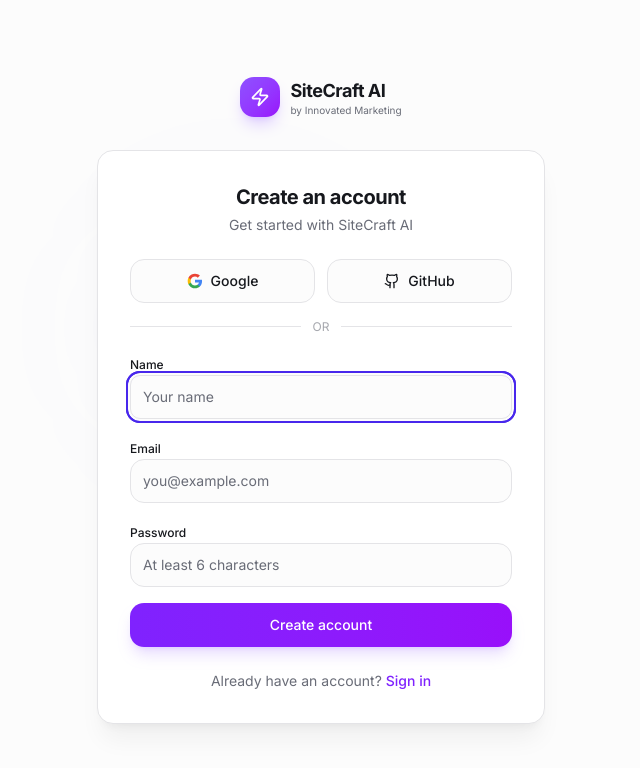
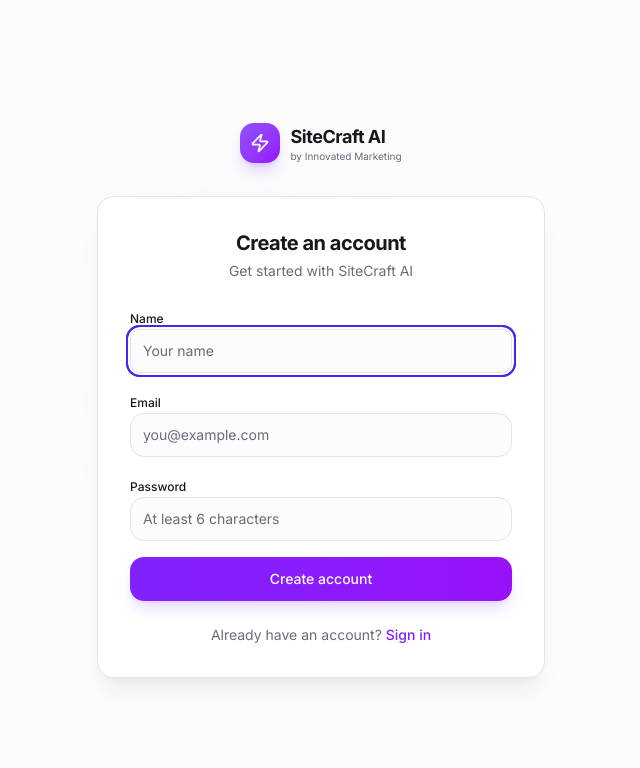
Before and after one commit to greenisi/sitecraft-ai, a Next.js app: page /signup in a window 1280 px wide. Shown: the top 768 px of the page, without its empty margins (319-959 px from the left). Built offline with nearby package versions, Linux system fonts and the light colour scheme.

Commit message:
feat: remove Google and GitHub OAuth buttons from signup page

```diff
--- a/src/app/(auth)/signup/page.tsx
+++ b/src/app/(auth)/signup/page.tsx
@@ -2,7 +2,7 @@
 
 import { useState } from 'react';
 import Link from 'next/link';
-import { Loader2, Github } from 'lucide-react';
+import { Loader2 } from 'lucide-react';
 import { createClient } from '@/lib/supabase/client';
 import { Button } from '@/components/ui/button';
 import { Input } from '@/components/ui/input';
@@ -14,33 +14,58 @@ export default function SignupPage() {
   const [password, setPassword] = useState('');
   const [error, setError] = useState<string | null>(null);
   const [isLoading, setIsLoading] = useState(false);
-  const [oauthLoading, setOauthLoading] = useState<string | null>(null);
 
   async function handleEmailSignup(e: React.FormEvent<HTMLFormElement>) {
     e.preventDefault();
     setError(null);
-    if (!displayName.trim()) { setError('Please enter your name.'); return; }
-    if (!email.trim()) { setError('Please enter your email address.'); return; }
-    if (!password) { setError('Please enter a password.'); return; }
-    if (password.length < 6) { setError('Password must be at least 6 characters long.'); return; }
+
+    if (!displayName.trim()) {
+      setError('Please enter your name.');
+      return;
+    }
+    if (!email.trim()) {
+      setError('Please enter your email address.');
+      return;
+    }
+    if (!password) {
+      setError('Please enter a password.');
+      return;
+    }
+    if (password.length < 6) {
+      setError('Password must be at least 6 characters long.');
+      return;
+    }
+
     setIsLoading(true);
+
     try {
       const response = await fetch('/api/auth/signup', {
         method: 'POST',
         headers: { 'Content-Type': 'application/json' },
-        body: JSON.stringify({ email: email.trim(), password, displayName: displayName.trim() }),
+        body: JSON.stringify({
+          email: email.trim(),
+          password,
+          displayName: displayName.trim(),
+        }),
       });
+
       if (!response.ok) {
         const data = await response.json();
         setError(data.error || 'Signup failed');
         return;
       }
+
       const supabase = createClient();
       const { error: signInError } = await supabase.auth.signInWithPassword({
         email: email.trim(),
         password,
       });
-      if (signInError) { setError(signInError.message); return; }
+
+      if (signInError) {
+        setError(signInError.message);
+        return;
+      }
+
       window.location.href = '/dashboard';
     } catch {
       setError('An unexpected error occurred. Please try again.');
@@ -48,26 +73,6 @@ export default function SignupPage() {
       setIsLoading(false);
     }
   }
-
-  async function handleOAuthLogin(provider: 'google' | 'github') {
-    setError(null);
-    setOauthLoading(provider);
-    try {
-      const supabase = createClient();
-      const { error: oauthError } = await supabase.auth.signInWithOAuth({
-        provider,
-        options: {
-          redirectTo: `${window.location.origin}/callback?next=${encodeURIComponent('/dashboard')}`,
-        },
-      });
-      if (oauthError) { setError(oauthError.message); setOauthLoading(null); }
-    } catch {
-      setError('An unexpected error occurred. Please try again.');
-      setOauthLoading(null);
-    }
-  }
-
-  const isDisabled = isLoading || oauthLoading !== null;
 
   return (
     <div className="rounded-2xl border border-border/50 bg-card p-6 sm:p-8 shadow-xl shadow-black/5 animate-fade-in-up">
@@ -83,51 +88,6 @@ export default function SignupPage() {
           </div>
         )}
 
-        <div className="grid grid-cols-2 gap-3">
-          <Button
-            variant="outline"
-            type="button"
-            disabled={isDisabled}
-            onClick={() => handleOAuthLogin('google')}
-            className="h-11 rounded-xl border-border/50 hover:border-border hover:bg-accent transition-all"
-          >
-            {oauthLoading === 'google' ? (
-              <Loader2 className="h-4 w-4 animate-spin" />
-            ) : (
-              <svg className="h-4 w-4" viewBox="0 0 24 24">
-                <path d="M22.56 12.25c0-.78-.07-1.53-.2-2.25H12v4.26h5.92a5.06 5.06 0 0 1-2.2 3.32v2.77h3.57c2.08-1.92 3.28-4.74 3.28-8.1z" fill="#4285F4" />
-                <path d="M12 23c2.97 0 5.46-.98 7.28-2.66l-3.57-2.77c-.98.66-2.23 1.06-3.71 1.06-2.86 0-5.29-1.93-6.16-4.53H2.18v2.84C3.99 20.53 7.7 23 12 23z" fill="#34A853" />
-                <path d="M5.84 14.09c-.22-.66-.35-1.36-.35-2.09s.13-1.43.35-2.09V7.07H2.18C1.43 8.55 1 10.22 1 12s.43 3.45 1.18 4.93l2.85-2.22.81-.62z" fill="#FBBC05" />
-                <path d="M12 5.38c1.62 0 3.06.56 4.21 1.64l3.15-3.15C17.45 2.09 14.97 1 12 1 7.7 1 3.99 3.47 2.18 7.07l3.66 2.84c.87-2.6 3.3-4.53 6.16-4.53z" fill="#EA4335" />
-              </svg>
-            )}
-            Google
-          </Button>
-          <Button
-            variant="outline"
-            type="button"
-            disabled={isDisabled}
-            onClick={() => handleOAuthLogin('github')}
-            className="h-11 rounded-xl border-border/50 hover:border-border hover:bg-accent transition-all"
-          >
-            {oauthLoading === 'github' ? (
-              <Loader2 className="h-4 w-4 animate-spin" />
-            ) : (
-              <Github className="h-4 w-4" />
-            )}
-            GitHub
-          </Button>
-        </div>
-
-        <div className="relative">
-          <div className="absolute inset-0 flex items-center">
-            <span className="w-full border-t border-border/50" />
-          </div>
-          <div className="relative flex justify-center text-xs uppercase">
-            <span className="bg-card px-3 text-muted-foreground/60">or</span>
-          </div>
-        </div>
-
         <form onSubmit={handleEmailSignup} className="space-y-4">
           <div className="space-y-2">
             <Label htmlFor="display-name" className="text-xs font-medium">Name</Label>
@@ -137,12 +97,13 @@ export default function SignupPage() {
               placeholder="Your name"
               value={displayName}
               onChange={(e) => setDisplayName(e.target.value)}
-              disabled={isDisabled}
+              disabled={isLoading}
               autoComplete="name"
               autoFocus
               className="h-11 rounded-xl border-border/50 focus:border-primary/30"
             />
           </div>
+
           <div className="space-y-2">
             <Label htmlFor="email" className="text-xs font-medium">Email</Label>
             <Input
@@ -151,11 +112,12 @@ export default function SignupPage() {
               placeholder="you@example.com"
               value={email}
               onChange={(e) => setEmail(e.target.value)}
-              disabled={isDisabled}
+              disabled={isLoading}
               autoComplete="email"
               className="h-11 rounded-xl border-border/50 focus:border-primary/30"
             />
           </div>
+
           <div className="space-y-2">
             <Label htmlFor="password" className="text-xs font-medium">Password</Label>
             <Input
@@ -164,15 +126,16 @@ export default function SignupPage() {
               placeholder="At least 6 characters"
               value={password}
               onChange={(e) => setPassword(e.target.value)}
-              disabled={isDisabled}
+              disabled={isLoading}
               autoComplete="new-password"
               className="h-11 rounded-xl border-border/50 focus:border-primary/30"
             />
           </div>
+
           <Button
             type="submit"
             className="w-full h-11 rounded-xl bg-gradient-to-r from-violet-600 to-purple-600 hover:from-violet-700 hover:to-purple-700 text-white border-0 shadow-lg shadow-violet-500/20 transition-all"
-            disabled={isDisabled}
+            disabled={isLoading}
           >
             {isLoading ? (
               <>
```
